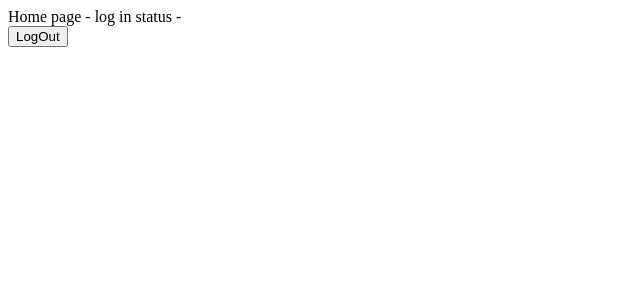
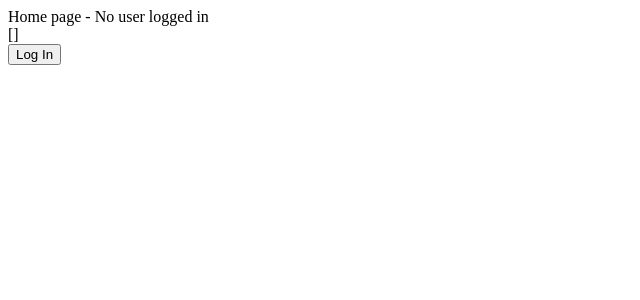
Before and after one commit to Eric-Zhang-Projects/TickY, a React (Create React App) app in the folder frontend/: page / in a window 1280 px wide. Shown: the top 300 px of the page, without its empty margins (0-640 px from the left). Built offline with nearby package versions, Linux system fonts and the light colour scheme; no server answers.

Commit message:
Adding Context

```diff
--- a/frontend/src/App.js
+++ b/frontend/src/App.js
@@ -1,5 +1,6 @@
-import React from 'react';
+import React, { useState, useMemo } from 'react';
 import { BrowserRouter, Route, Switch } from 'react-router-dom';
+import { UserContext } from './UserContext';
 import Home from './containers/home-containers/home';
 import Login from './containers/user-containers/login-container/login.jsx';
 import Register from './containers/user-containers/register-container/register.jsx';
@@ -8,14 +9,21 @@ import TestPage from './testPage.jsx';
 
 
 function App() {
+
+  const [user, setUser] = useState(null);
+
+  const userValue = useMemo(() => ({user, setUser}), [user, setUser]);
+
   return (
     <BrowserRouter>
       <div className="App">
         <Switch>
+          <UserContext.Provider value ={userValue }>
           <Route exact path = '/' component = {Home}/>
           <Route path = '/login' component = {Login}/>
           <Route path = '/register' component = {Register}/>
           <Route path = '/testpage' component = {TestPage}/>
+          </UserContext.Provider>
         </Switch>
       </div>
     </BrowserRouter>
--- /dev/null
+++ b/frontend/src/UserContext.js
@@ -0,0 +1,3 @@
+import { createContext } from 'react';
+
+export const UserContext = createContext(null);
--- a/frontend/src/containers/home-containers/home.jsx
+++ b/frontend/src/containers/home-containers/home.jsx
@@ -1,13 +1,21 @@
-import Event from '../../components/home-components/Event';
-import {useState, useEffect} from 'react';
+//import Event from '../../components/home-components/Event';
+import {useState, useEffect, useContext} from 'react';
+import { UserContext } from '../../UserContext.js';
 import axios from 'axios';
 import { Redirect } from 'react-router';
 
 const Home = () => {
 
+    const {user, setUser} = useContext(UserContext);
+
+    const [nav, setNav ] = useState('/');
+
+    //const [auth, setAuth] = useState(false);
+
     const [home, setHome] = useState([]);
 
     useEffect(() => {
+        console.log(user);
         async function getHomeEvents(){
             const url = '/api/';
             let response = await axios({
@@ -16,14 +24,13 @@ const Home = () => {
             });
             setHome(response.data);
             console.log(response);
-        }
+        };
         getHomeEvents();
         console.log(home);
     }, [])
 
-    const [event, useEvent] = useState([]);
+   // const [event, useEvent] = useState([]);
 
-    const [auth, setAuth] = useState(false);
 
     async function logout (){
         try {
@@ -35,27 +42,39 @@ const Home = () => {
             });
             console.log(response);
             if (response.data === 'logged out'){
-                setAuth(true);
+                setUser(null);
             }
         } catch (err) {
             console.log("Failing to call login api" + err);
+            setUser("User failed to log out, logging out anyway");
         }
 
     }
 
-    if (auth){
-        return <Redirect push to = {{
-            pathname: '/',
-            state: {data: "false"}
+    if (nav === '/login'){
+    return <Redirect push to = {{
+            pathname: '/login',
+            state: {data: "test"}
         }} />
     }
 
-    return (<div>Home page - log in status - {auth}
+    return (
+    <div>
+    {user ?
         <div>
-            <div></div>
-        <button type="logout" onClick={logout}>LogOut</button>
+        Home page - current user: {user}
+        <div>{JSON.stringify(home)}</div>
+        <button type="logout" onClick={logout}>Log Out</button>
         </div>
-    </div>);
+         :
+         <div>
+         Home page - No user logged in
+         <div>{JSON.stringify(home)}</div>
+         <button type="login" onClick={() => setNav('/login')}>Log In</button>
+         </div>
+    }
+    </div>
+    )
 
 }
 
--- a/frontend/src/containers/user-containers/login-container/login.jsx
+++ b/frontend/src/containers/user-containers/login-container/login.jsx
@@ -1,11 +1,14 @@
 import LoginForm from '../../../components/user-components/login-component/loginForm';
-import {useState} from 'react';
+import { useContext} from 'react';
+import { UserContext } from '../../../UserContext';
 import axios from 'axios';
 import { Redirect } from 'react-router';
 
 const Login = () => {
 
-    const [loggedIn, setLoggedIn] = useState(false);
+    const {user, setUser} = useContext(UserContext);
+
+   // const [loggedIn, setLoggedIn] = useState(false);
 
     async function submitForm(props) {
         try {
@@ -19,14 +22,14 @@ const Login = () => {
                 }
             });
             if (data.data !== 'No user exists'){
-                setLoggedIn(true);
+                setUser("user is stored in context");
             }
         } catch (err) {
             console.log("Failing to call login api" + err);
         }
     }
 
-    if (loggedIn){
+    if (user){
         return <Redirect push to = {{
             pathname: '/',
             state: {data: "test"}
```
Also changed, not shown: 2 other files (tests, documents, lock files or other folders).
